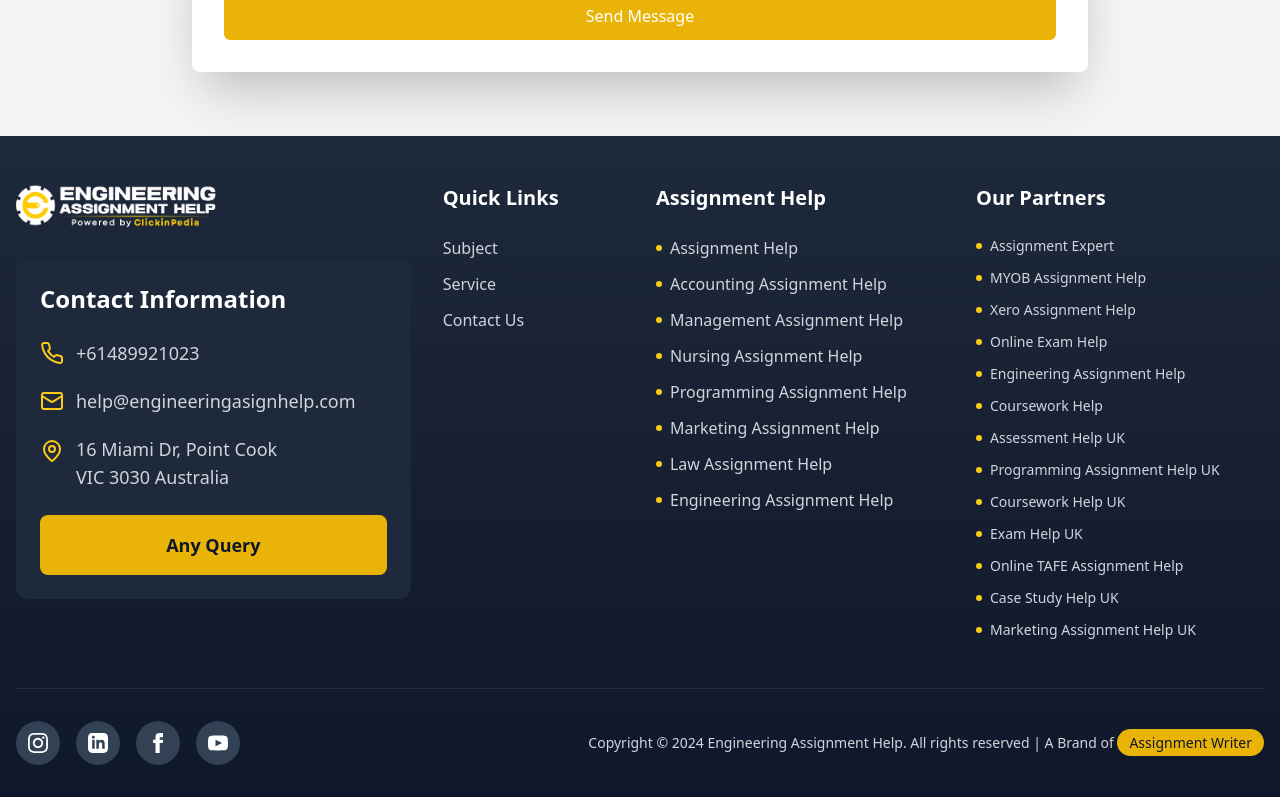
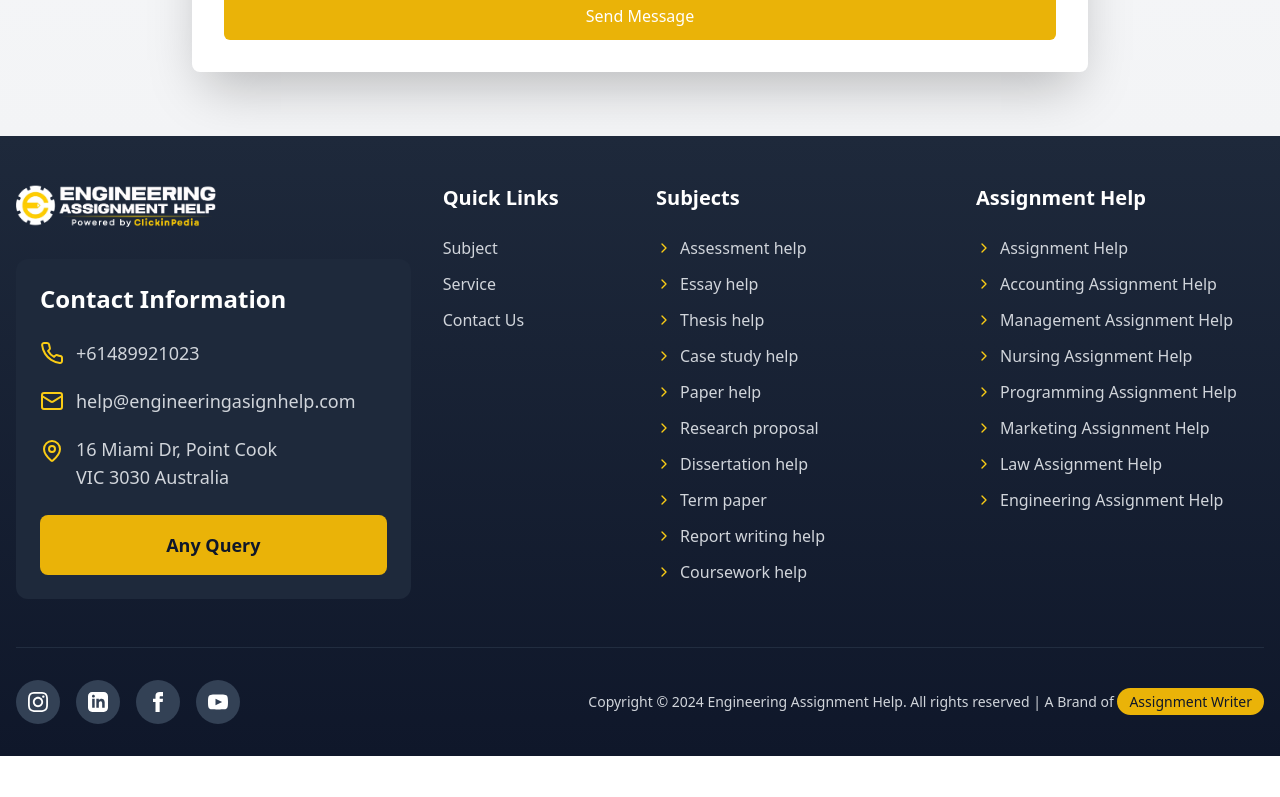
Before and after one commit to satendrasahani270/engineeringassignmenthelp.com, a React (Vite) app: page /contact in a window 1280 px wide. Shown: the part 808-1605 px from the top of the page. After the commit the page ends 1564 px from the top, so only its background shows below. Built offline with nearby package versions, Linux system fonts and the light colour scheme.

Commit message:
footer updated

```diff
--- a/src/components/Footer.jsx
+++ b/src/components/Footer.jsx
@@ -1,4 +1,4 @@
-import { MapPin, Phone, Mail } from "lucide-react";
+import { MapPin, Phone, Mail, ChevronRight } from "lucide-react";
 import { Link as ScrollLink } from "react-scroll";
 import { Link as RouterLink, useLocation } from "react-router-dom";
 
@@ -80,37 +80,31 @@
 );
 
 const Footer = () => {
-  const partnerLinks = [
-    { name: "Assignment Expert", url: "https://www.assignmentexpert.io/" },
+  const subjectLinks = [
     {
-      name: "MYOB Assignment Help",
-      url: "https://www.myobassignmenthelp.com/",
+      name: "Assessment help",
+      url: "https://www.assignmentwriter.au/assessment-help",
+    },
+    { name: "Essay help", url: "https://www.assignmentwriter.au/essay-help" },
+    { name: "Thesis help", url: "https://www.assignmentwriter.au/thesis-help" },
+    {
+      name: "Case study help",
+      url: "https://www.assignmentwriter.au/case-study-help",
+    },
+    { name: "Paper help", url: "https://www.assignmentwriter.au/" },
+    {
+      name: "Research proposal",
+      url: "https://www.assignmentwriter.au/research-proposal-help",
     },
     {
-      name: "Xero Assignment Help",
-      url: "https://www.xeroassignmenthelp.com/",
+      name: "Dissertation help",
+      url: "https://www.assignmentwriter.au/dissertation-help",
     },
-    { name: "Online Exam Help", url: "https://www.onlineexamhelp.io/" },
+    { name: "Term paper", url: "https://www.assignmentwriter.au/" },
+    { name: "Report writing help", url: "https://www.assignmentwriter.au/" },
     {
-      name: "Engineering Assignment Help",
-      url: "https://www.engineeringassignmenthelp.com/",
-    },
-    { name: "Coursework Help", url: "https://www.courseworkhelp.io/" },
-    { name: "Assessment Help UK", url: "https://www.assessmenthelp.uk/" },
-    {
-      name: "Programming Assignment Help UK",
-      url: "https://www.programmingassignmenthelp.uk/",
-    },
-    { name: "Coursework Help UK", url: "https://www.courseworkhelp.uk/" },
-    { name: "Exam Help UK", url: "https://www.examhelp.uk/" },
-    {
-      name: "Online TAFE Assignment Help",
-      url: "https://www.onlinetafeassignmenthelp.com/",
-    },
-    { name: "Case Study Help UK", url: "https://www.casestudyhelp.uk/" },
-    {
-      name: "Marketing Assignment Help UK",
-      url: "https://www.marketingassignmenthelp.uk/",
+      name: "Coursework help",
+      url: "https://www.assignmentwriter.au/coursework-help",
     },
   ];
 
@@ -151,6 +145,24 @@
                   Contact Us
                 </RouterLink>
               </li>
+            </ul>
+          </div>
+
+          {/* Subjects Section */}
+          <div className="lg:col-span-3">
+            <h3 className="text-xl font-bold text-white mb-6">Subjects</h3>
+            <ul className="space-y-3">
+              {subjectLinks.map((link) => (
+                <li key={link.name}>
+                  <RouterLink
+                    to={link.url}
+                    className="hover:text-yellow-400 transition-colors duration-300 flex items-center gap-2"
+                  >
+                    <ChevronRight className="w-4 h-4 text-yellow-400" />
+                    <span>{link.name}</span>
+                  </RouterLink>
+                </li>
+              ))}
             </ul>
           </div>
 
@@ -199,31 +211,12 @@
                     to={link.url}
                     className="hover:text-yellow-400 transition-colors duration-300 flex items-center gap-2"
                   >
-                    <span className="w-1.5 h-1.5 bg-yellow-400 rounded-full"></span>
+                    <ChevronRight className="w-4 h-4 text-yellow-400" />
                     <span>{link.name}</span>
                   </RouterLink>
                 </li>
               ))}
             </ul>
-          </div>
-
-          {/* Our Partners Section */}
-          <div className="lg:col-span-3">
-            <h3 className="text-xl font-bold text-white mb-6">Our Partners</h3>
-            <div className="grid grid-cols-1 gap-3">
-              {partnerLinks.map((partner) => (
-                <RouterLink
-                  key={partner.name}
-                  to={partner.url}
-                  className="hover:text-yellow-400 transition-colors duration-300 flex items-center gap-2 text-sm"
-                  target="_blank"
-                  rel="noopener noreferrer"
-                >
-                  <span className="w-1.5 h-1.5 bg-yellow-400 rounded-full"></span>
-                  <span>{partner.name}</span>
-                </RouterLink>
-              ))}
-            </div>
           </div>
         </div>
 
```
